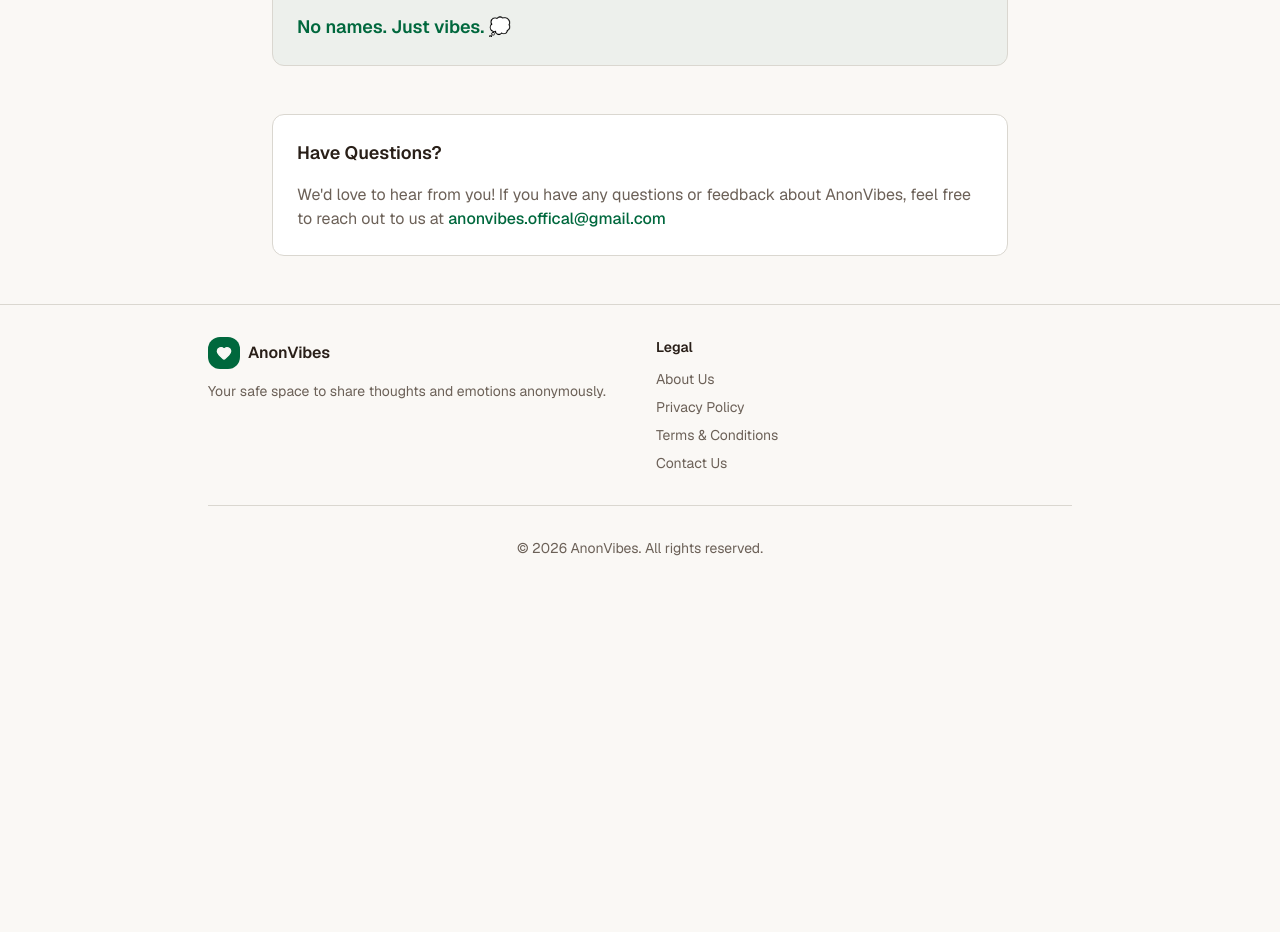
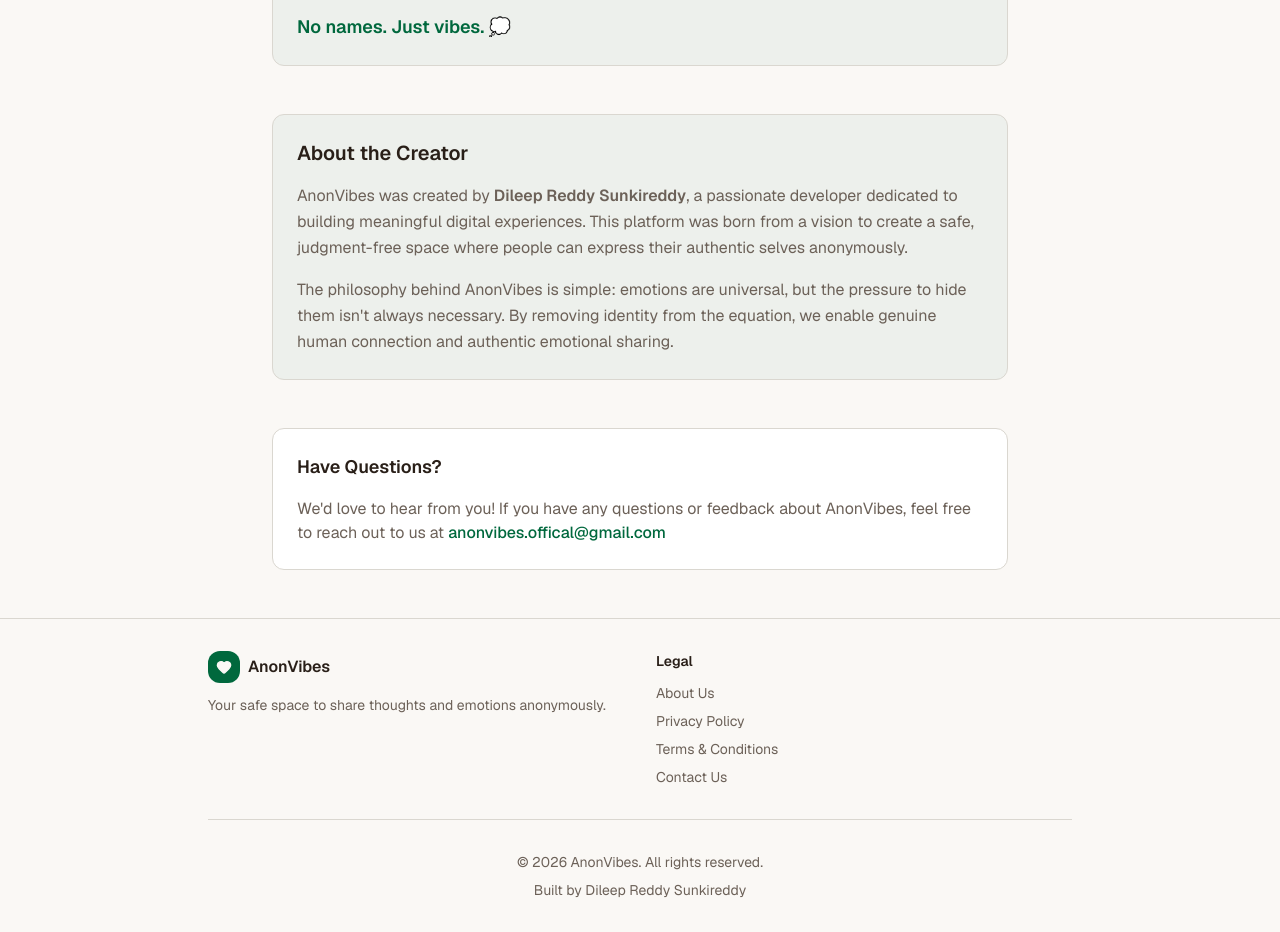
Before and after one commit to Dileepreddy11/AnonVibes-od, a Next.js app: page /about-us in a window 1280 px wide. Shown: the part 1200-2132 px from the top of the page. Before the commit the page ends 1790 px from the top, so only its background shows below. Built offline with nearby package versions, Linux system fonts and the light colour scheme; no server answers.

Commit message:
feat: add creator info and structured data for SEO
Added section about platform creator and structured data for schema.org. Updated footer to credit the creator.

Co-authored-by: SUNKIREDDY DILEEP REDDY  <137508162+Dileepreddy11@users.noreply.github.com>

```diff
--- a/app/about-us/page.tsx
+++ b/app/about-us/page.tsx
@@ -106,6 +106,17 @@ export default function AboutUsPage() {
               </p>
             </section>
 
+            {/* Creator Section */}
+            <section className="space-y-4 mt-12 p-6 rounded-lg border bg-primary/5">
+              <h2 className="text-xl font-semibold text-foreground">About the Creator</h2>
+              <p className="leading-relaxed">
+                AnonVibes was created by <span className="font-semibold">Dileep Reddy Sunkireddy</span>, a passionate developer dedicated to building meaningful digital experiences. This platform was born from a vision to create a safe, judgment-free space where people can express their authentic selves anonymously.
+              </p>
+              <p className="leading-relaxed">
+                The philosophy behind AnonVibes is simple: emotions are universal, but the pressure to hide them isn&apos;t always necessary. By removing identity from the equation, we enable genuine human connection and authentic emotional sharing.
+              </p>
+            </section>
+
             {/* Contact Section */}
             <section className="space-y-4 mt-12 p-6 rounded-lg border bg-card">
               <h3 className="text-lg font-semibold text-foreground">Have Questions?</h3>
--- a/app/layout.tsx
+++ b/app/layout.tsx
@@ -74,6 +74,24 @@ export const metadata: Metadata = {
   },
 }
 
+const structuredData = {
+  "@context": "https://schema.org",
+  "@type": "WebApplication",
+  "name": "AnonVibes",
+  "description": "An anonymous social platform where users can express their thoughts, feelings, and emotions freely without revealing their identity.",
+  "url": "https://anonvibes.vercel.app",
+  "applicationCategory": "SocialNetworking",
+  "creator": {
+    "@type": "Person",
+    "name": "Dileep Reddy Sunkireddy"
+  },
+  "offers": {
+    "@type": "Offer",
+    "price": "0",
+    "priceCurrency": "USD"
+  }
+}
+
 export default function RootLayout({
   children,
 }: Readonly<{
@@ -81,6 +99,12 @@ export default function RootLayout({
 }>) {
   return (
     <html lang="en" suppressHydrationWarning>
+      <head>
+        <script
+          type="application/ld+json"
+          dangerouslySetInnerHTML={{ __html: JSON.stringify(structuredData) }}
+        />
+      </head>
       <body className="font-sans antialiased">
         <ThemeProvider
           attribute="class"
--- a/app/sitemap.ts
+++ b/app/sitemap.ts
@@ -3,35 +3,36 @@ import type { MetadataRoute } from 'next'
 export default function sitemap(): MetadataRoute.Sitemap {
   const baseUrl = 'https://anonvibes.vercel.app'
 
-  const routes = [
+  const routes: MetadataRoute.Sitemap = [
+    // Public pages
     {
       url: baseUrl,
       lastModified: new Date(),
-      changeFrequency: 'weekly' as const,
+      changeFrequency: 'weekly',
       priority: 1,
     },
     {
       url: `${baseUrl}/about-us`,
       lastModified: new Date(),
-      changeFrequency: 'monthly' as const,
-      priority: 0.8,
+      changeFrequency: 'monthly',
+      priority: 0.9,
     },
     {
       url: `${baseUrl}/contact`,
       lastModified: new Date(),
-      changeFrequency: 'monthly' as const,
+      changeFrequency: 'monthly',
       priority: 0.8,
     },
     {
       url: `${baseUrl}/privacy-policy`,
       lastModified: new Date(),
-      changeFrequency: 'yearly' as const,
+      changeFrequency: 'yearly',
       priority: 0.5,
     },
     {
       url: `${baseUrl}/terms`,
       lastModified: new Date(),
-      changeFrequency: 'yearly' as const,
+      changeFrequency: 'yearly',
       priority: 0.5,
     },
   ]
--- a/components/footer.tsx
+++ b/components/footer.tsx
@@ -51,9 +51,14 @@ export function Footer() {
 
         {/* Divider */}
         <div className="border-t mt-8 pt-8">
-          <p className="text-sm text-muted-foreground text-center">
-            © 2026 AnonVibes. All rights reserved.
-          </p>
+          <div className="space-y-2 text-center">
+            <p className="text-sm text-muted-foreground">
+              © 2026 AnonVibes. All rights reserved.
+            </p>
+            <p className="text-sm text-muted-foreground">
+              Built by Dileep Reddy Sunkireddy
+            </p>
+          </div>
         </div>
       </div>
     </footer>
```
